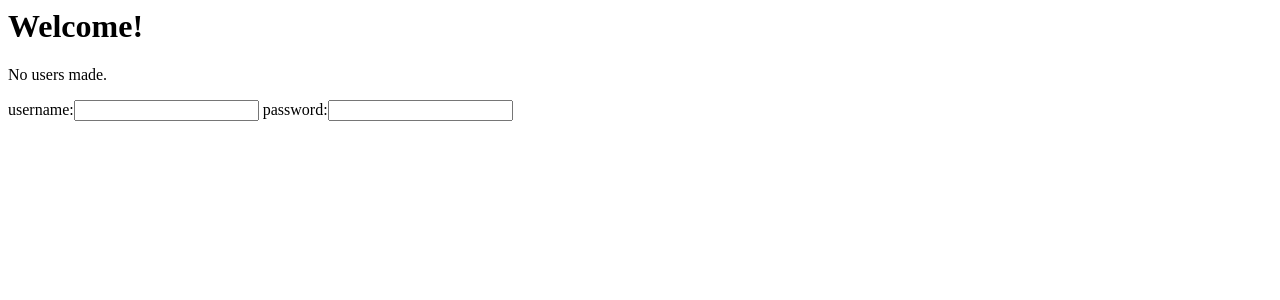
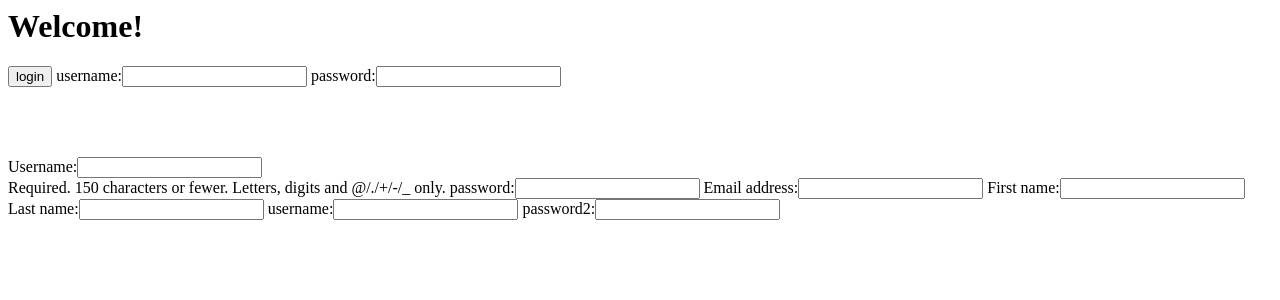
Before and after one commit to andrewtran634/blog, a Django app: page /login/ in a window 1280 px wide. Shown: the top 300 px of the page. Run offline with Django 3.2, Linux system fonts and the light colour scheme.

Commit message:
'i think the login forms are okay now'

```diff
--- a/login/forms.py
+++ b/login/forms.py
@@ -1,21 +1,38 @@
 from django import forms
-
+from .models import User
 class LoginForm(forms.Form):
+	class Meta:
+		model=User
+		fields = ['id', 'username', 'password', 'email', 'first_name', 'last_name']
+		excludes = ['id', 'email', 'first_name', 'last_name']
 	user_name = forms.CharField(label='username', max_length=20)
 	password = forms.CharField(label='password', widget=forms.PasswordInput(attrs=dict(required=True, max_length=20)))
+	"""
+	def user_check:
+		try:
+			test = User.objects.get(user_name.cleaned_data['username'])
+		except User.DoesNotExist:
+			return False
+		return True"""
 
-class RegForm(forms.Form):
+class RegForm(forms.ModelForm):
+	class Meta:
+		model = User
+		fields = ['id', 'username', 'password', 'email', 'first_name', 'last_name']
+		excludes = ['id', 'email', 'first_name', 'last_name']
 	user_name = forms.CharField(label='username', max_length=20)
 	password = forms.CharField(label='password', widget=forms.PasswordInput(attrs=dict(required=True, max_length=20)))
 	password2 = forms.CharField(label='password2', widget=forms.PasswordInput(attrs=dict(required=True, max_length=20)))
-	"""def name_check:
+	"""
+	def name_check:
 		try:
 			test = User.objects.get(user_name.cleaned_data['username'])
 		except User.DoesNotExist:
-			#am i supposed to put something here?
-		raise forms.ValidationError()
+			return True
+		return False
+		#raise forms.ValidationError()
 
 	def pass_check:
 		if password != password2:
-			raise forms.ValidationError()
-		"""
+			return False
+			#raise forms.ValidationError()"""
--- a/login/templates/login/index.html
+++ b/login/templates/login/index.html
@@ -10,13 +10,18 @@
 	</li>
     {% endfor %}
     </ul>
-{% else %}
-    <p>No users made.</p>
+{% endif %}
+
 
 {% if log %}
-{{ log }}
+	<form action = "{% url 'login:verify' %}" method="GET">
+		<input type = "submit" value = "login">
+		{{ log }}
+	</form>
 {% endif %}
+<br>
+<br>
+<br>
 {% if reg %}
 {{ reg }}
 {% endif %}
-{% endif %}
--- a/login/views.py
+++ b/login/views.py
@@ -11,7 +11,7 @@ def index(request):
 	user_list = User.objects.all()
 	log = LoginForm()
 	reg = RegForm()
-	return render(request, 'login/index.html', {'log' : log})#, {'reg' : reg})
+	return render(request, 'login/index.html', {'log' : log, 'reg' : reg})
 
 def go(request, user_id):
 	u = get_object_or_404(User, pk=user_id)
```
Also changed, not shown: 2 other files.
